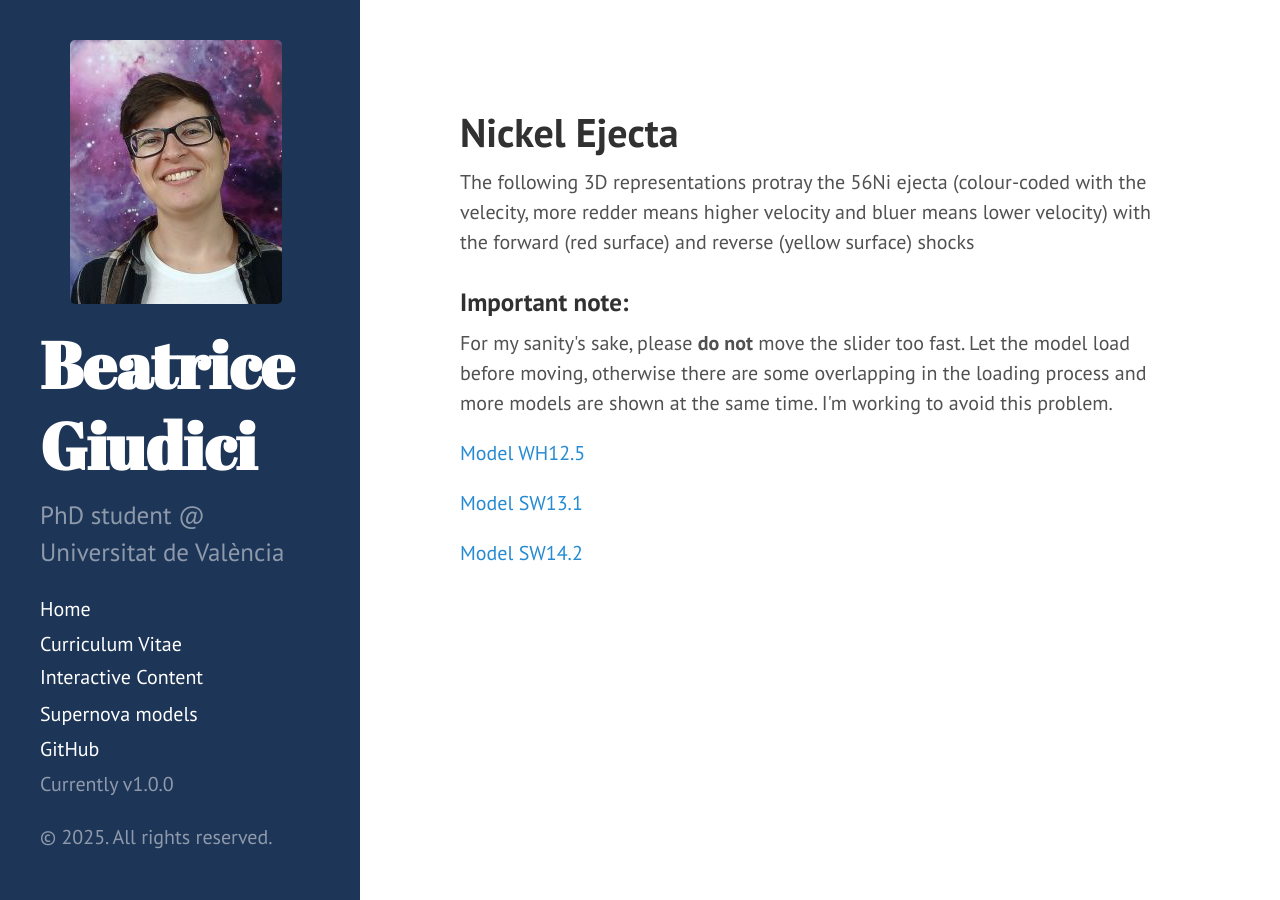
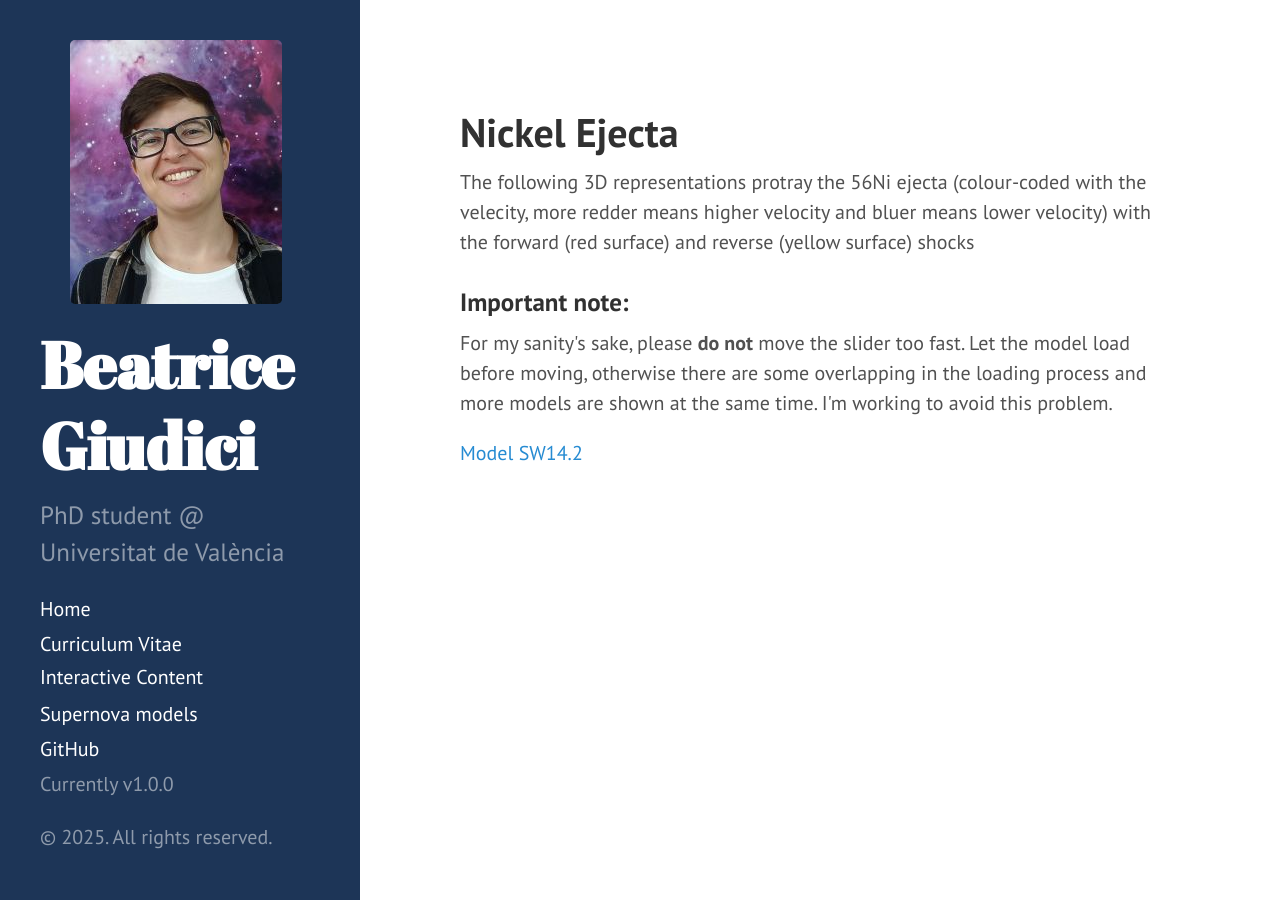
Before and after one commit to BeaGiudici/BeaGiudici.github.io, a Jekyll site: the page built from ejecta.html, in a window 1280 px wide. Built offline with Jekyll 4.4.1, drawn with Linux system fonts in a browser that asks for light colours.

Commit message:
Commenting stuff

```diff
--- a/ejecta.html
+++ b/ejecta.html
@@ -15,11 +15,11 @@ title: Nickel Ejecta
 
 <!-- Model WH12.5 -->
 
-<p> <a href="media/shocks/w125.html">Model WH12.5</a> </p>
+<!-- <p> <a href="media/shocks/w125.html">Model WH12.5</a> </p> -->
 
 <!-- Model SW13.1 -->
 
-<p> <a href="media/shocks/hs131.html">Model SW13.1</a> </p>
+<!-- <p> <a href="media/shocks/hs131.html">Model SW13.1</a> </p>-->
 
 <!-- Model SW14.2 -->
 
```
